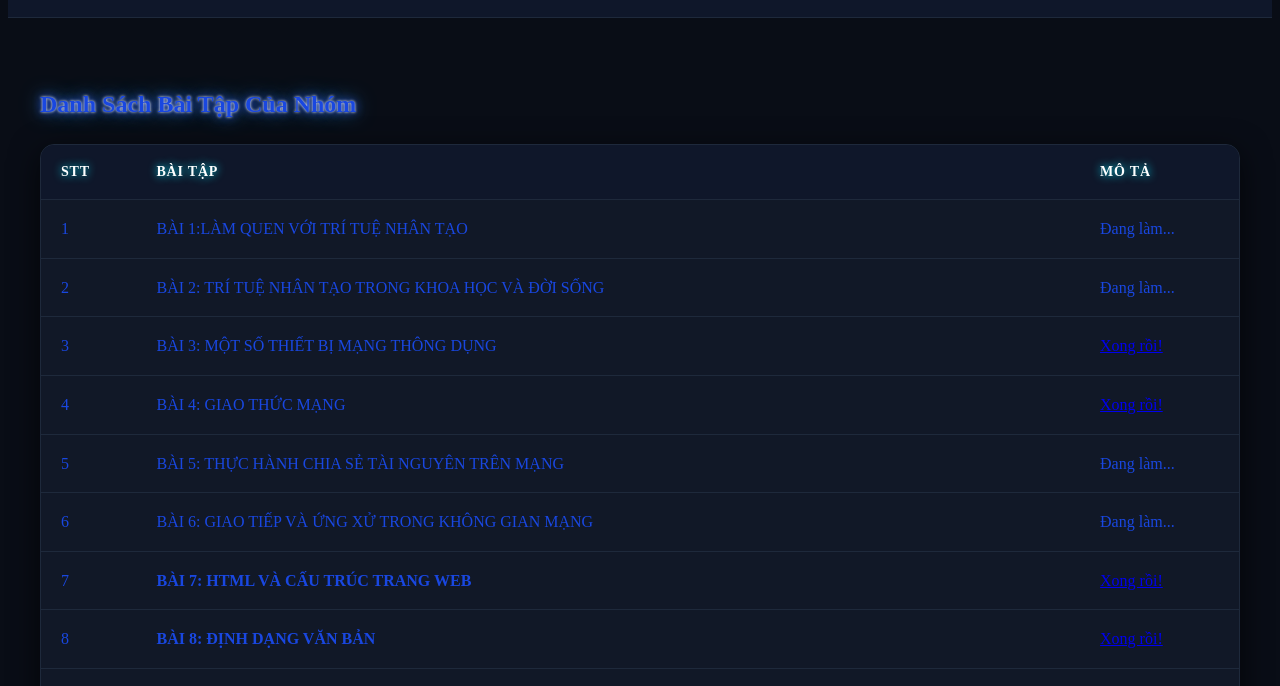
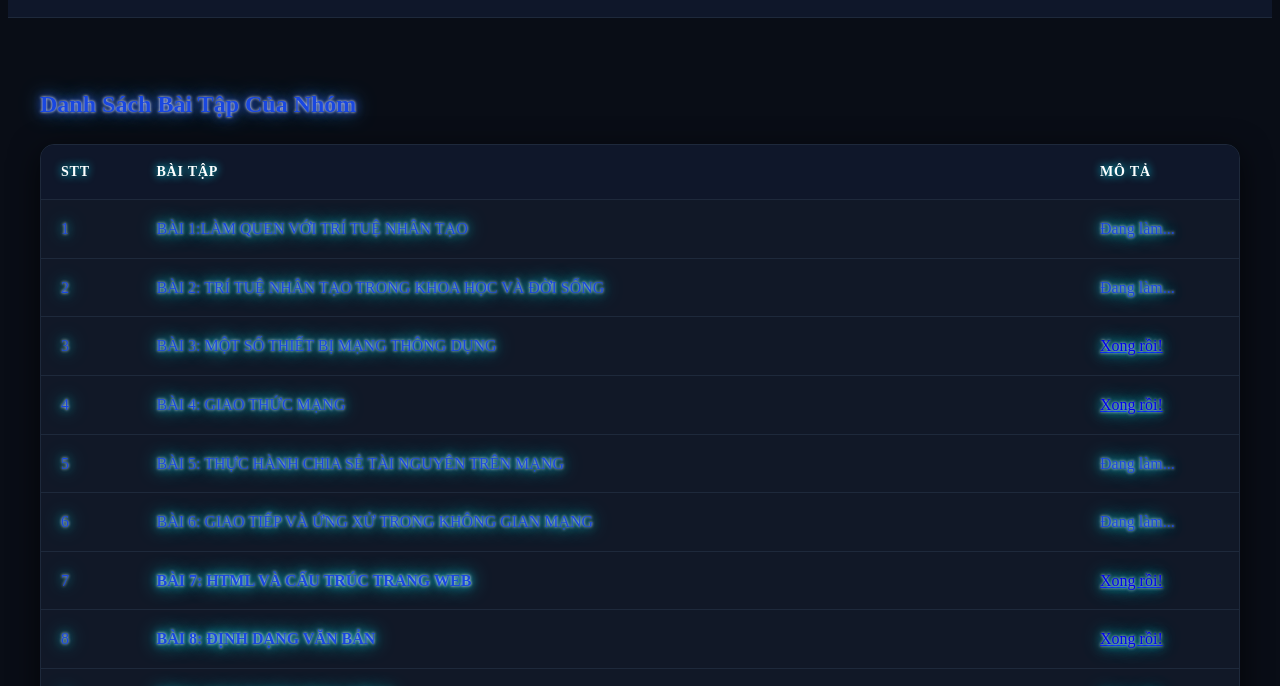
Before and after one commit to CodocLang/Nhom4_12TTK34, a plain HTML site: page bai_tap.html in a window 1280 px wide. Shown: the part 94-780 px from the top of the page. Drawn offline with Linux system fonts and the light colour scheme.

Commit message:
Update style.css

```diff
--- a/style.css
+++ b/style.css
@@ -291,7 +291,7 @@ table {
 th, td {
     padding: 16px 20px;
     border-bottom: 1px solid #1e293b;
-    text-shadow: 0 0 4px #ffffff, 0 0 9px #ffffff, 0 0 14px #00e5ff, 0 0 19 #00e5ff;
+    text-shadow: 0 0 3px #ffffff, 0 0 10px #00e5ff, 0 0 20px #00e5ff;
 }
 
 th {
```
